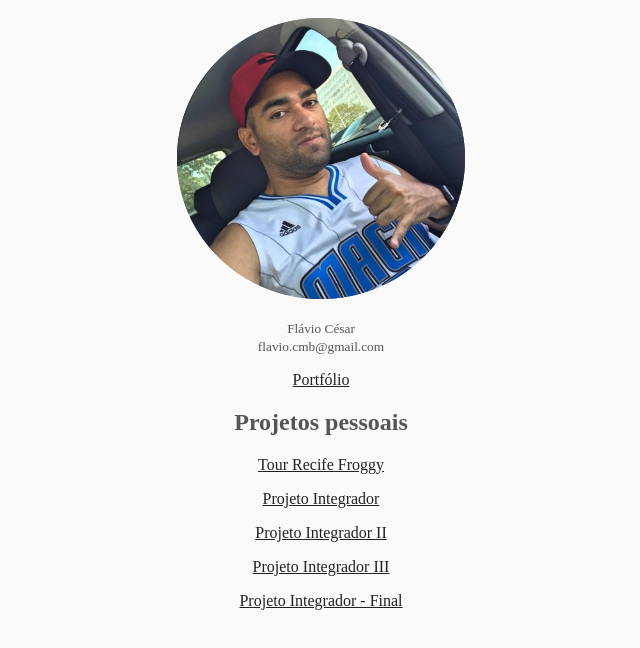
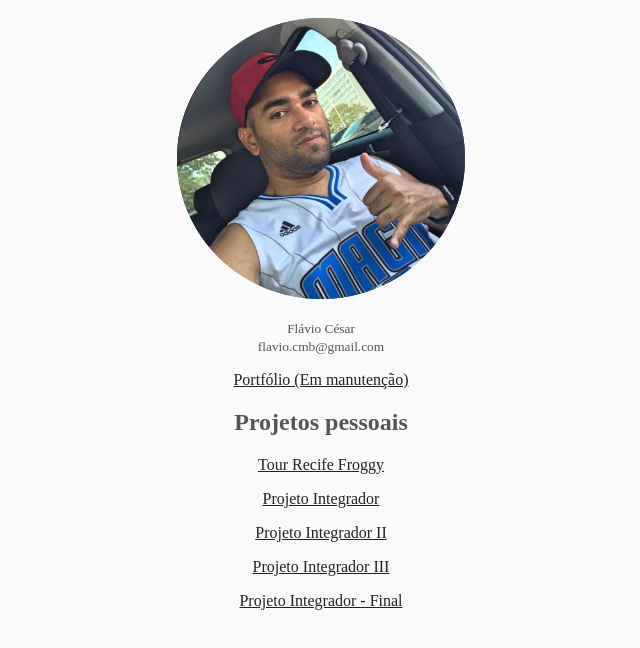
Before and after one commit to flaviocmb/flaviocmb.github.io, a plain HTML site: page index.html in a window 1280 px wide. Shown: the whole page, without its empty margins (319-959 px from the left). Drawn offline with Linux system fonts and the light colour scheme; a script that the page names is missing.

Commit message:
path do Portfolio atualizado

```diff
--- a/index.html
+++ b/index.html
@@ -29,7 +29,7 @@
       <br />
       <p>
         <a href="./portfolio/"
-          >Portfólio</a
+          >Portfólio (Em manutenção)</a
         >
       </p>
       <h2>Projetos pessoais</h2>
```
